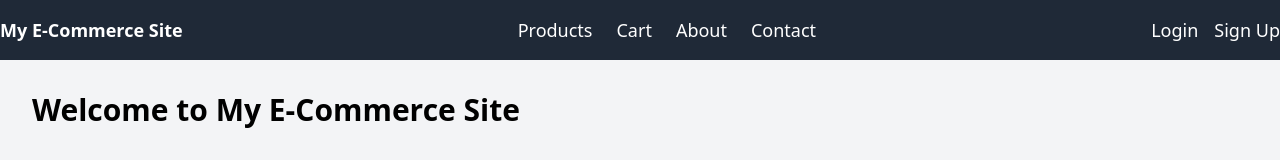
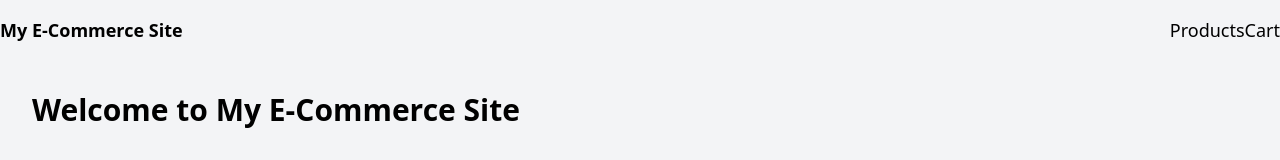
Before and after one commit to saikothouse/shop, a Next.js app: page / in a window 1280 px wide. Shown: the top 160 px of the page. Built offline with nearby package versions, Linux system fonts and the light colour scheme; no server answers.

Commit message:
Update Navbar.js

```diff
--- a/components/Navbar.js
+++ b/components/Navbar.js
@@ -1,54 +1,23 @@
 import Link from 'next/link';
-import { useRouter } from 'next/router';
 
 const Navbar = () => {
-    const router = useRouter();
-
     return (
-        <nav className="bg-gray-800 text-white py-4">
-            <div className="container mx-auto flex justify-between items-center">
+        <nav className="flex justify-between items-center py-4">
             <Link href="/">
-                    <span className="text-lg font-bold cursor-pointer">My E-Commerce Site</span>
+                <a className="text-lg font-bold">My E-Commerce Site</a>
             </Link>
-                <ul className="flex space-x-6">
+            <ul className="flex justify-between items-center">
                 <li>
                     <Link href="/products">
-                            <span className={`text-lg ${router.pathname === '/products' ? 'font-bold' : ''}`}>
-                                Products
-                            </span>
+                        <a className="text-lg">Products</a>
                     </Link>
                 </li>
                 <li>
                     <Link href="/cart">
-                            <span className={`text-lg ${router.pathname === '/cart' ? 'font-bold' : ''}`}>
-                                Cart
-                            </span>
-                        </Link>
-                    </li>
-                    <li>
-                        <Link href="/about">
-                            <span className={`text-lg ${router.pathname === '/about' ? 'font-bold' : ''}`}>
-                                About
-                            </span>
-                        </Link>
-                    </li>
-                    <li>
-                        <Link href="/contact">
-                            <span className={`text-lg ${router.pathname === '/contact' ? 'font-bold' : ''}`}>
-                                Contact
-                            </span>
+                        <a className="text-lg">Cart</a>
                     </Link>
                 </li>
             </ul>
-                <div className="flex items-center space-x-4">
-                    <Link href="/login">
-                        <span className="text-lg hover:underline cursor-pointer">Login</span>
-                    </Link>
-                    <Link href="/signup">
-                        <span className="text-lg hover:underline cursor-pointer">Sign Up</span>
-                    </Link>
-                </div>
-            </div>
         </nav>
     );
 };
```
Lines whose indentation alone changed are shown as unchanged.
